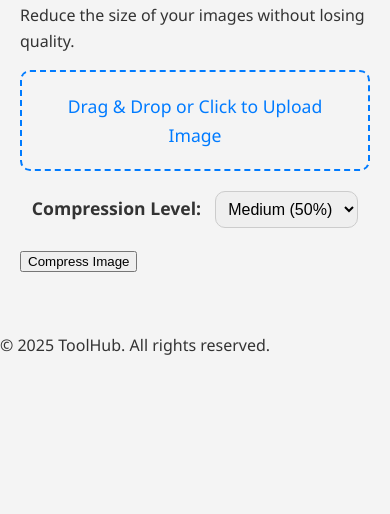
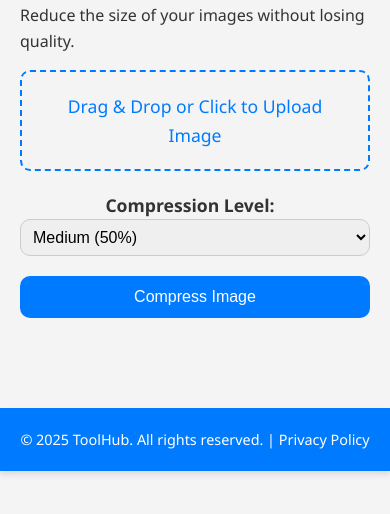
Before and after one commit to MdRashid69/Tools, a plain HTML site: page img-compress.html in a window 390 px wide. Shown: the part 260-774 px from the top of the page. Drawn offline with Linux system fonts and the light colour scheme.

Commit message:
Update img-compress.html

```diff
--- a/img-compress.html
+++ b/img-compress.html
@@ -120,6 +120,40 @@
             border: 1px solid #ccc;
             border-radius: var(--border-radius);
             font-size: 1rem;
+            transition: border-color 0.3s ease, box-shadow 0.3s ease;
+        }
+
+        .compression-options select:hover {
+            border-color: var(--primary-color);
+            box-shadow: 0 0 8px rgba(0, 123, 255, 0.3);
+        }
+
+        .compression-options select:focus {
+            outline: none;
+            border-color: var(--primary-color);
+            box-shadow: 0 0 12px rgba(0, 123, 255, 0.5);
+        }
+
+        #compress-btn {
+            background-color: var(--primary-color);
+            color: var(--white);
+            padding: 12px 30px;
+            border: none;
+            border-radius: var(--border-radius);
+            font-size: 1rem;
+            cursor: pointer;
+            transition: background-color 0.3s ease, transform 0.3s ease;
+            display: block;
+            margin: 20px auto;
+        }
+
+        #compress-btn:hover {
+            background-color: var(--secondary-color);
+            transform: translateY(-2px);
+        }
+
+        #compress-btn:active {
+            transform: translateY(0);
         }
 
         #preview-container {
@@ -133,6 +167,11 @@
             border-radius: var(--border-radius);
             box-shadow: var(--shadow);
             display: none; /* Hidden by default */
+            transition: transform 0.3s ease;
+        }
+
+        #preview-image:hover {
+            transform: scale(1.05);
         }
 
         #download-link {
@@ -154,6 +193,58 @@
         #download-link a:hover {
             background-color: var(--secondary-color);
             transform: translateY(-2px);
+        }
+
+        footer {
+            text-align: center;
+            padding: 20px;
+            background-color: var(--primary-color);
+            color: var(--white);
+            margin-top: 50px;
+            box-shadow: var(--shadow);
+        }
+
+        footer p {
+            margin: 0;
+            font-size: 0.9rem;
+        }
+
+        footer a {
+            color: var(--white);
+            text-decoration: none;
+            transition: color 0.3s ease;
+        }
+
+        footer a:hover {
+            color: var(--secondary-color);
+        }
+
+        /* Animations */
+        @keyframes fadeIn {
+            from { opacity: 0; }
+            to { opacity: 1; }
+        }
+
+        @keyframes slideIn {
+            from { transform: translateY(20px); opacity: 0; }
+            to { transform: translateY(0); opacity: 1; }
+        }
+
+        @keyframes pulse {
+            0% { transform: scale(1); }
+            50% { transform: scale(1.05); }
+            100% { transform: scale(1); }
+        }
+
+        /* Responsive Design */
+        @media (max-width: 768px) {
+            .compression-options select {
+                width: 100%;
+            }
+
+            #compress-btn {
+                width: 100%;
+            }
         }
     </style>
 </head>
@@ -206,7 +297,7 @@
     </main>
 
     <footer>
-        <p>&copy; 2025 ToolHub. All rights reserved.</p>
+        <p>&copy; 2025 ToolHub. All rights reserved. | <a href="privacy-policy.html">Privacy Policy</a></p>
     </footer>
 
     <script>
```
